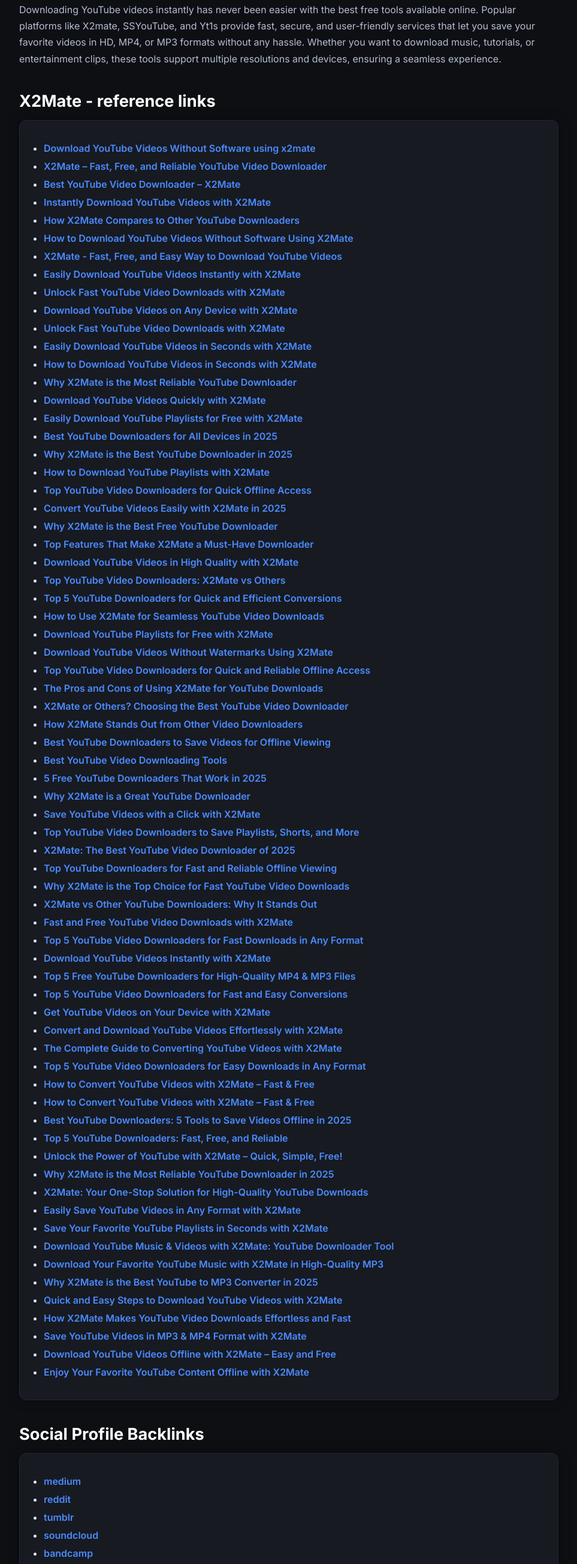
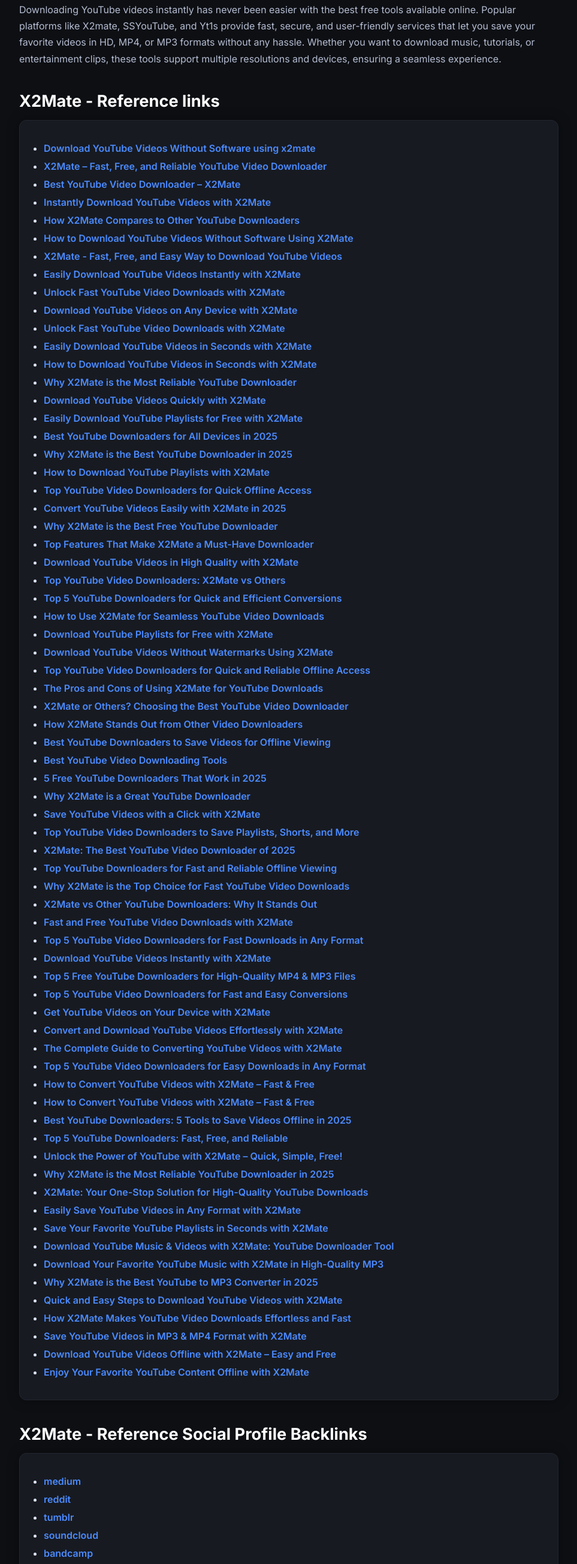
Before and after one commit to ezmp3/tools, a plain HTML site: page index.html in a window 1280 px wide. Shown: the part 164-2771 px from the top of the page at 60% size, without its empty margins (158-1121 px from the left). Drawn offline with Linux system fonts and the light colour scheme.

Commit message:
Update index.html

```diff
--- a/index.html
+++ b/index.html
@@ -119,7 +119,7 @@
 
     <!-- BACKLINK SECTION 1 -->
     <div class="section">
-        <h2>X2Mate - reference links</h2>
+        <h2>X2Mate - Reference links</h2>
 
         <div class="box">
             <ul>
@@ -198,7 +198,7 @@
 
     <!-- BACKLINK SECTION 2 -->
     <div class="section">
-        <h2>Social Profile Backlinks</h2>
+        <h2>X2Mate - Reference Social Profile Backlinks</h2>
 
         <div class="box">
             <ul>
```
